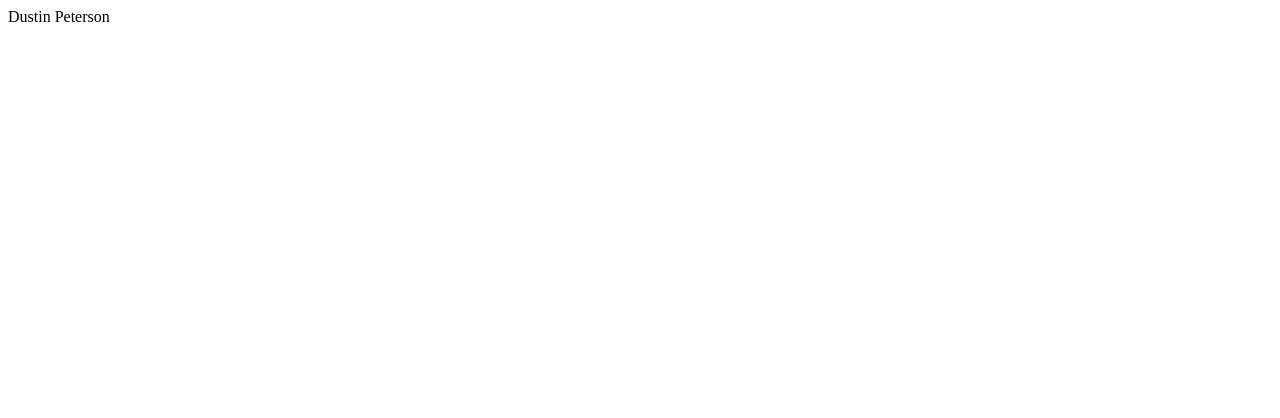
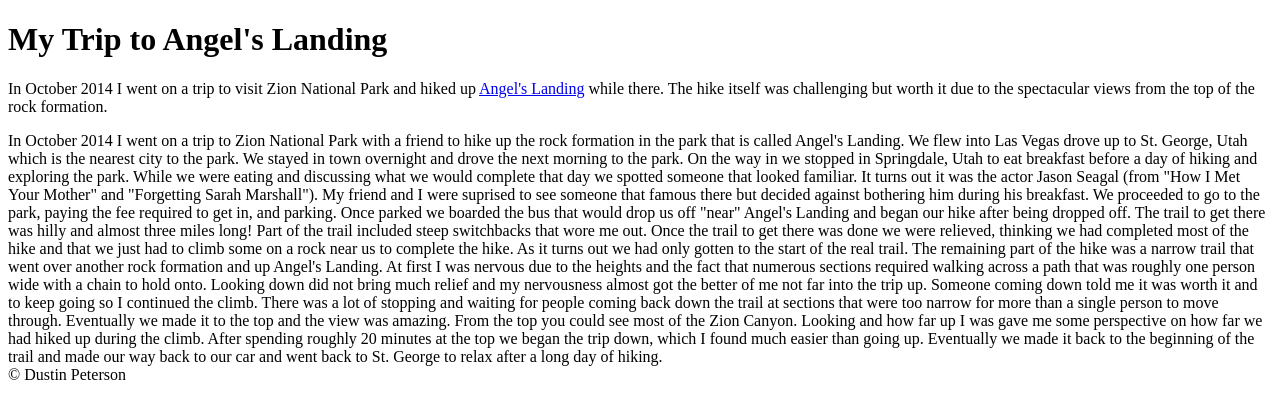
Before and after one commit to DustinRPeterson/html-me-something, a plain HTML site: page index.html in a window 1280 px wide. Drawn offline with Linux system fonts and the light colour scheme.

Commit message:
Typed out the story

```diff
--- a/index.html
+++ b/index.html
@@ -1 +1,38 @@
-<p>Dustin Peterson</p>
+<!DOCTYPE html>
+<html>
+    <head>
+        <title>My Trip to Angel's Landing</title>
+        <header>
+            <h1>My Trip to Angel's Landing</h1>
+        </header>
+    </head>
+    <body>
+        <div id="intro">
+            <p>In October 2014 I went on a trip to visit Zion National Park and hiked up <a href="https://en.wikipedia.org/wiki/Angels_Landing">Angel's Landing</a>
+            while there.  The hike itself was challenging but worth it due to the spectacular views from the top of the rock formation.</p>
+        </div>
+        <main>
+            <div id="story">
+              <article>In October 2014 I went on a trip to Zion National Park with a friend to hike up the rock formation in the park that is called
+                Angel's Landing.  We flew into Las Vegas drove up to St. George, Utah which is the nearest city to the park.  We stayed in town overnight
+                and drove the next morning to the park.  On the way in we stopped in Springdale, Utah to eat breakfast before a day of hiking and exploring
+                the park.  While we were eating and discussing what we would complete that day we spotted someone that looked familiar.  It turns out it was
+                the actor Jason Seagal (from "How I Met Your Mother" and "Forgetting Sarah Marshall").  My friend and I were suprised to see someone that famous there
+                but decided against bothering him during his breakfast.
+
+                We proceeded to go to the park, paying the fee required to get in, and parking.  Once parked we boarded the bus that would drop us off "near" Angel's Landing
+                and began our hike after being dropped off.  The trail to get there was hilly and almost three miles long!  Part of the trail included steep switchbacks that wore me out.
+                Once the trail to get there was done we were relieved, thinking we had completed most of the hike and that we just had to climb some on a rock near us to complete the hike.
+                As it turns out we had only gotten to the start of the real trail.  The remaining part of the hike was a narrow trail that went over another rock formation and up Angel's Landing.
+                At first I was nervous due to the heights and the fact that numerous sections required walking across a path that was roughly one person wide with a chain to hold onto.
+                Looking down did not bring much relief and my nervousness almost got the better of me not far into the trip up.  Someone coming down told me it was worth it and to keep going so I continued
+                the climb.  There was a lot of stopping and waiting for people coming back down the trail at sections that were too narrow for more than a single person to move through.
+                Eventually we made it to the top and the view was amazing.  From the top you could see most of the Zion Canyon.  Looking and how far up I was gave me some perspective on how far we had hiked up during
+                the climb.  After spending roughly 20 minutes at the top we began the trip down, which I found much easier than going up.  Eventually we made it back to the beginning of the trail and made our way back to our car
+                and went back to St. George to relax after a long day of hiking.
+              </article>
+            </div>
+        </main>
+        <footer>&copy; Dustin Peterson</footer>
+    </body>
+</html>
```
